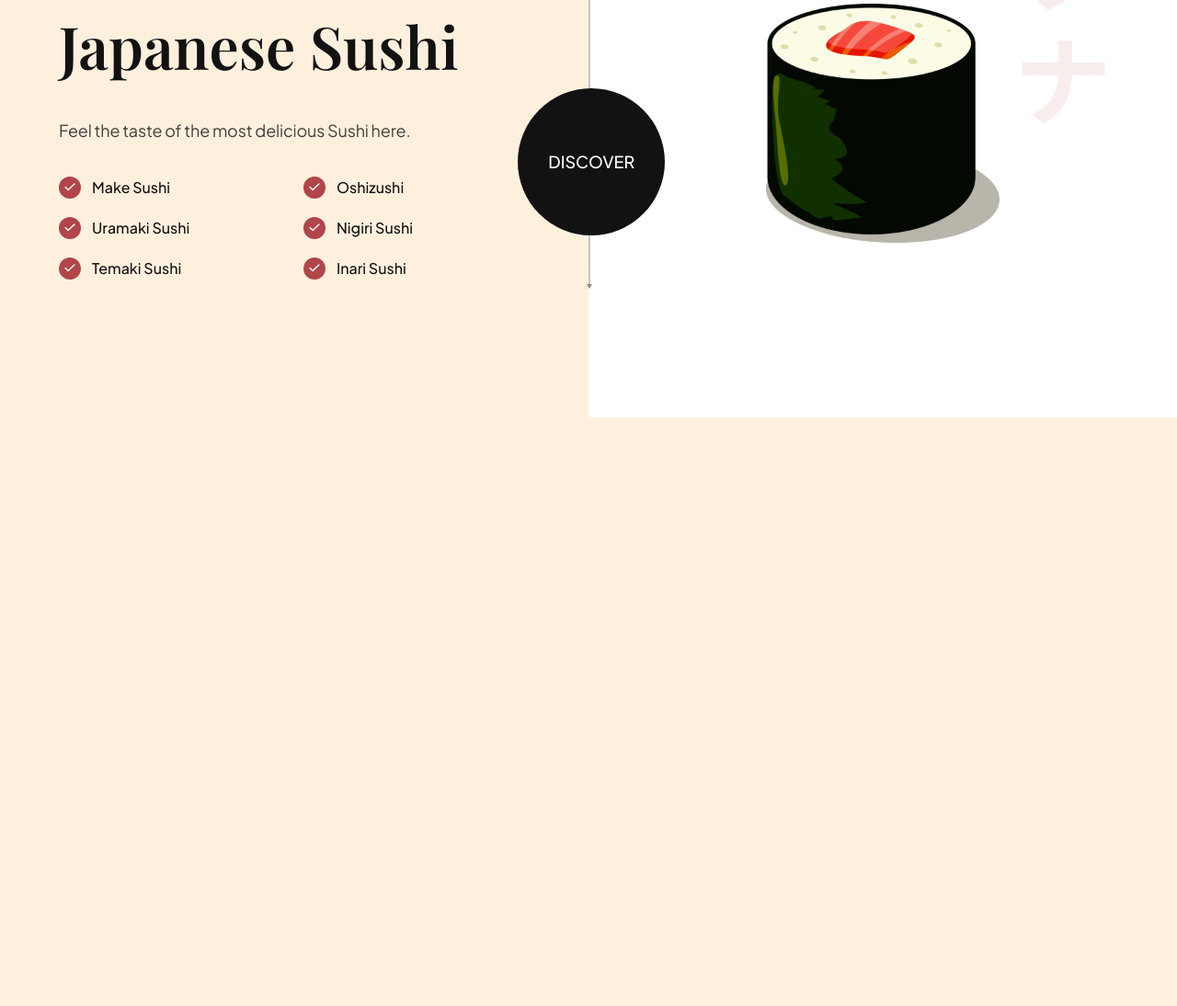
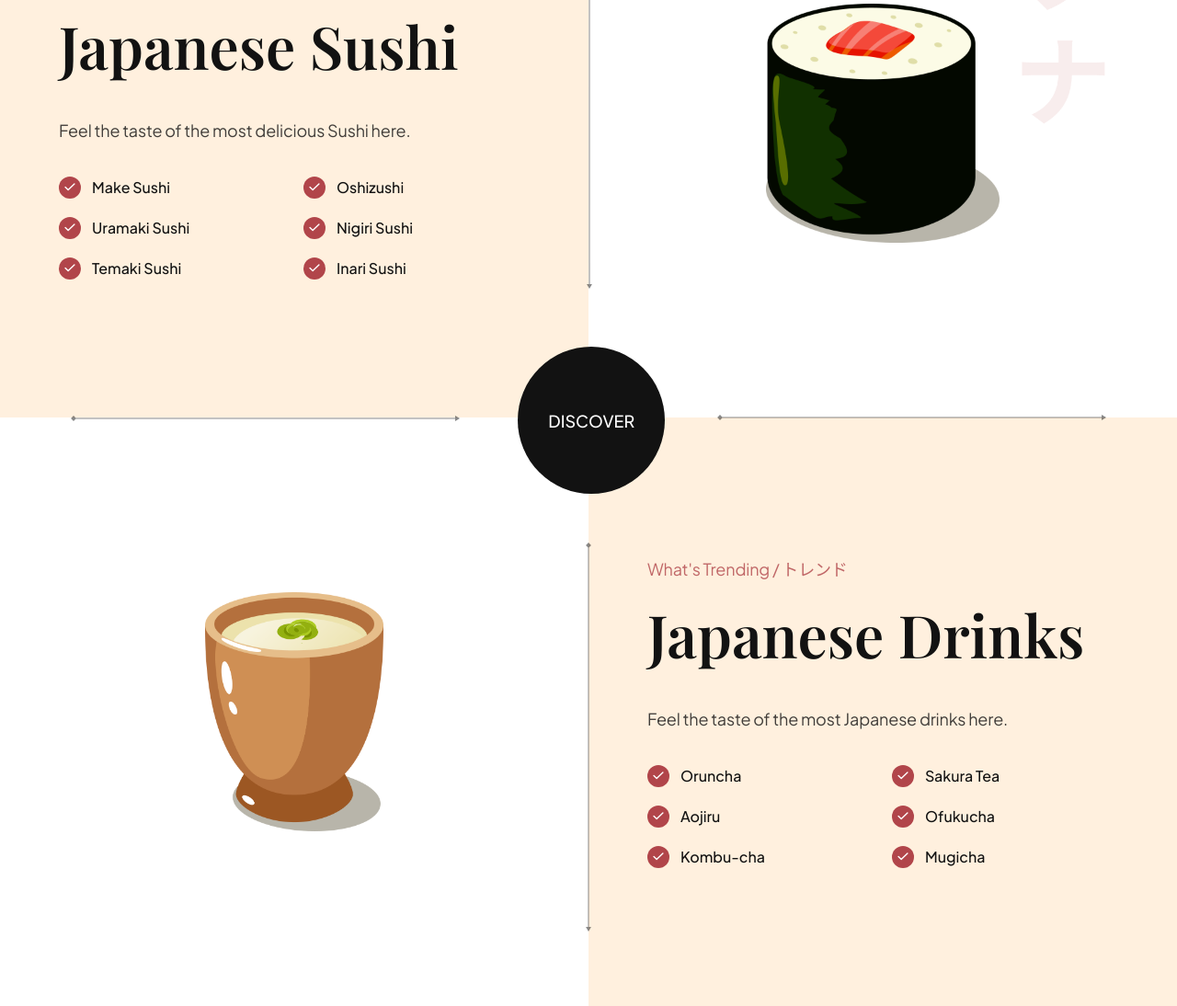
Before and after one commit to irfan7o/sushi-website, a plain HTML site: page index.html in a window 1280 px wide. Shown: the part 2763-3857 px from the top of the page at 92% size. Before the commit the page ends 3217 px from the top, so only its background shows below. Drawn offline with nearby package versions, Linux system fonts and the light colour scheme.

Commit message:
Sushi Website

```diff
--- a/css/sections/trending.css
+++ b/css/sections/trending.css
@@ -1,15 +1,40 @@
 .trending {
   position: relative;
+
   display: flex;
   flex-direction: column;
   overflow: hidden;
 }
 
 .trending__discover {
+  position: absolute;
+  top: 44%;
+  left: 44%;
+  z-index: 1;
 
+  width: 160px;
+  height: 160px;
+
+  border-radius: 100%;
+  background-color: var(--secondary-color);
+  cursor: pointer;
+
+  display: flex;
+  justify-content: center;
+  align-items: center;
 }
 
-.trending-sushi, .trending-drink {
+.trending__discover p {
+  font-size: 18px;
+  font-weight: 500;
+  font-family: var(--plus-jakarta-sans);
+
+  text-transform: uppercase;
+  color: #fff;
+}
+
+.trending-sushi,
+.trending-drinks {
   width: 100%;
   min-height: 640px;
 
@@ -47,8 +72,8 @@
   width: 24px;
   height: 24px;
 
+  border-radius: 100%;
   background-color: var(--primary-color);
-    border-radius: 100%;
 }
 
 .trending__icon img {
@@ -79,43 +104,17 @@
 }
 
 .trending-sushi .trending__image {
-    background-image: url(../../assets/japanese_sushi.png);
+  background-image: url("../../assets/japanese_sushi.png");
 }
 
 .trending-drink .trending__image {
-    background-image: url(../../assets/japanese_drinks.png);
+  background-image: url("../../assets/japanese_drinks.png");
 }
 
 .trending__image img {
-    width: 254;
+  width: 254px;
   height: 260px;
   object-fit: contain;
-}
-
-.trending__discover {
-    position: absolute;
-    top: 44%;
-    left: 44%;
-    z-index: 1;
-
-    width: 160px;
-    height: 160px;
-
-    background-color: var(--secondary-color);
-    border-radius: 100%;
-
-    display: flex;
-    justify-content: center;
-    align-items: center;
-}
-
-.trending__discover p {
-    color: #fff;
-    text-transform: uppercase;
-
-    font-size: 18px;
-    font-weight: 500;
-    font-family: var(--plus-jakarta-sans);
 }
 
 /* Arrows */
--- a/index.html
+++ b/index.html
@@ -256,7 +256,7 @@
             <img src="assets/arrow-vertical.svg" alt="arrow vertical" />
           </div>
 
-          <div class="trending__arrow trending__arrow-left">
+          <div class="trending__arrow trending__arrow-bottom">
             <img src="assets/arrow-horizontal.svg" alt="arrow horizontal" />
           </div>
         </div>
@@ -265,6 +265,67 @@
       <div class="trending__discover" data-aos="zoom-in">
         <p>Discover</p>
       </div>
+
+      <section class="trending-drinks">
+        <div class="trending__image flex-center">
+          <img src="assets/sushi-4.png" alt="sushi-4" data-aos="fade-right" />
+
+          <div class="trending__arrow trending__arrow-top">
+            <img src="assets/arrow-horizontal.svg" alt="arrow horizontal" />
+          </div>
+
+          <div class="trending__arrow trending__arrow-right">
+            <img src="assets/arrow-vertical.svg" alt="arrow vertical"/>
+          </div>
+        </div>
+        <div class="trending__content" data-aos="fade-right">
+          <p class="sushi__subtitle">What's Trending / トレンド</p>
+          <h3 class="sushi__title">Japanese Drinks</h3>
+          <p class="sushi__description">
+            Feel the taste of the most Japanese drinks here.
+          </p>
+
+          <ul class="trending__list flex-between">
+            <li>
+              <div class="trending__icon flex-center">
+                <img src="assets/check.svg" alt="check" />
+              </div>
+              <p>Oruncha</p>
+            </li>
+            <li>
+              <div class="trending__icon flex-center">
+                <img src="assets/check.svg" alt="check" />
+              </div>
+              <p>Sakura Tea</p>
+            </li>
+            <li>
+              <div class="trending__icon flex-center">
+                <img src="assets/check.svg" alt="check" />
+              </div>
+              <p>Aojiru</p>
+            </li>
+            <li>
+              <div class="trending__icon flex-center">
+                <img src="assets/check.svg" alt="check" />
+              </div>
+              <p>Ofukucha</p>
+            </li>
+            <li>
+              <div class="trending__icon flex-center">
+                <img src="assets/check.svg" alt="check" />
+              </div>
+              <p>Kombu-cha</p>
+            </li>
+            <li>
+              <div class="trending__icon flex-center">
+                <img src="assets/check.svg" alt="check" />
+              </div>
+              <p>Mugicha</p>
+            </li>
+          </ul>
+        </div>
+      </section>
+
     </section>
 
     <script type="module" src="/js/script.js"></script>
```
Lines whose indentation alone changed are shown as unchanged.
